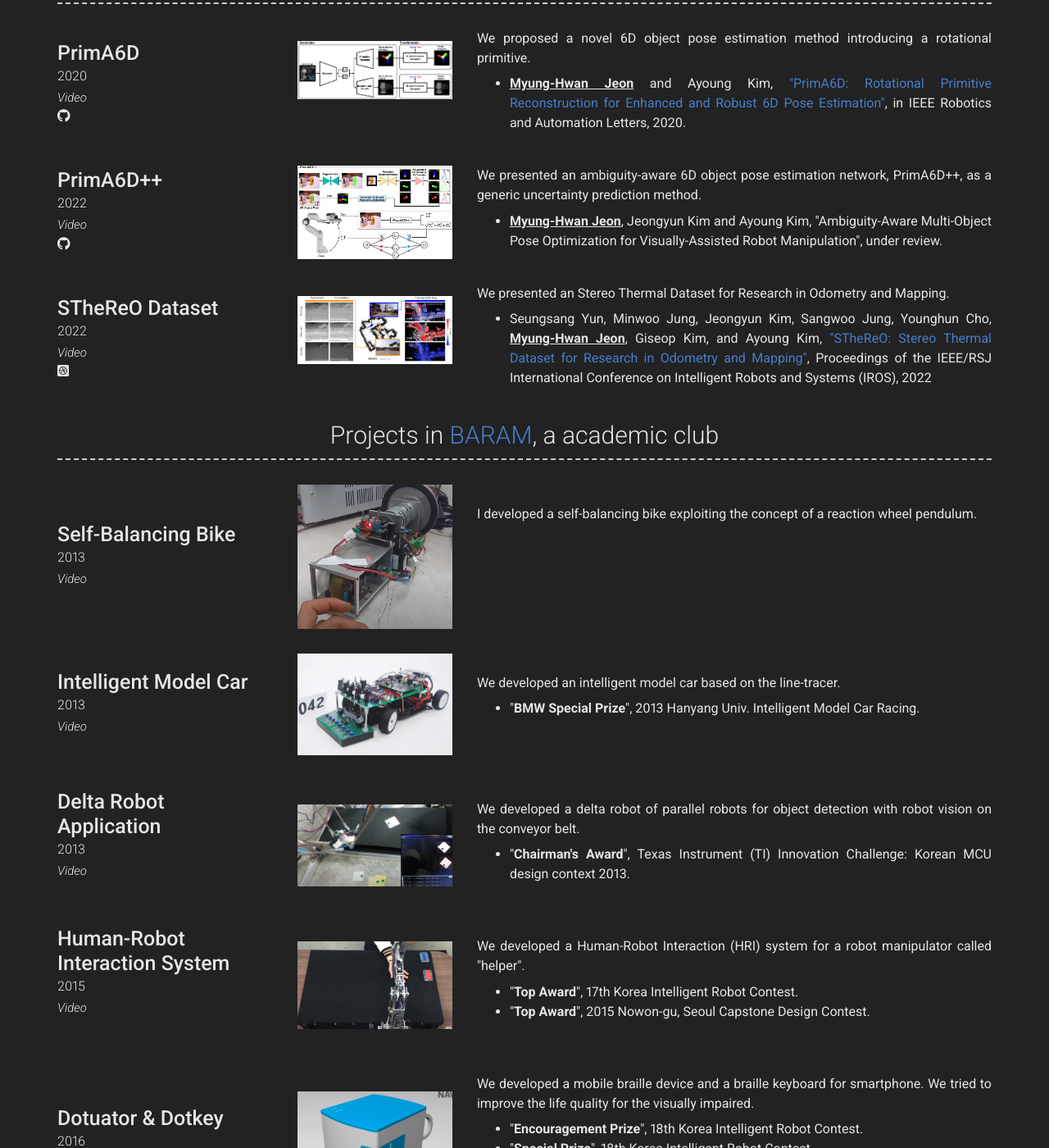
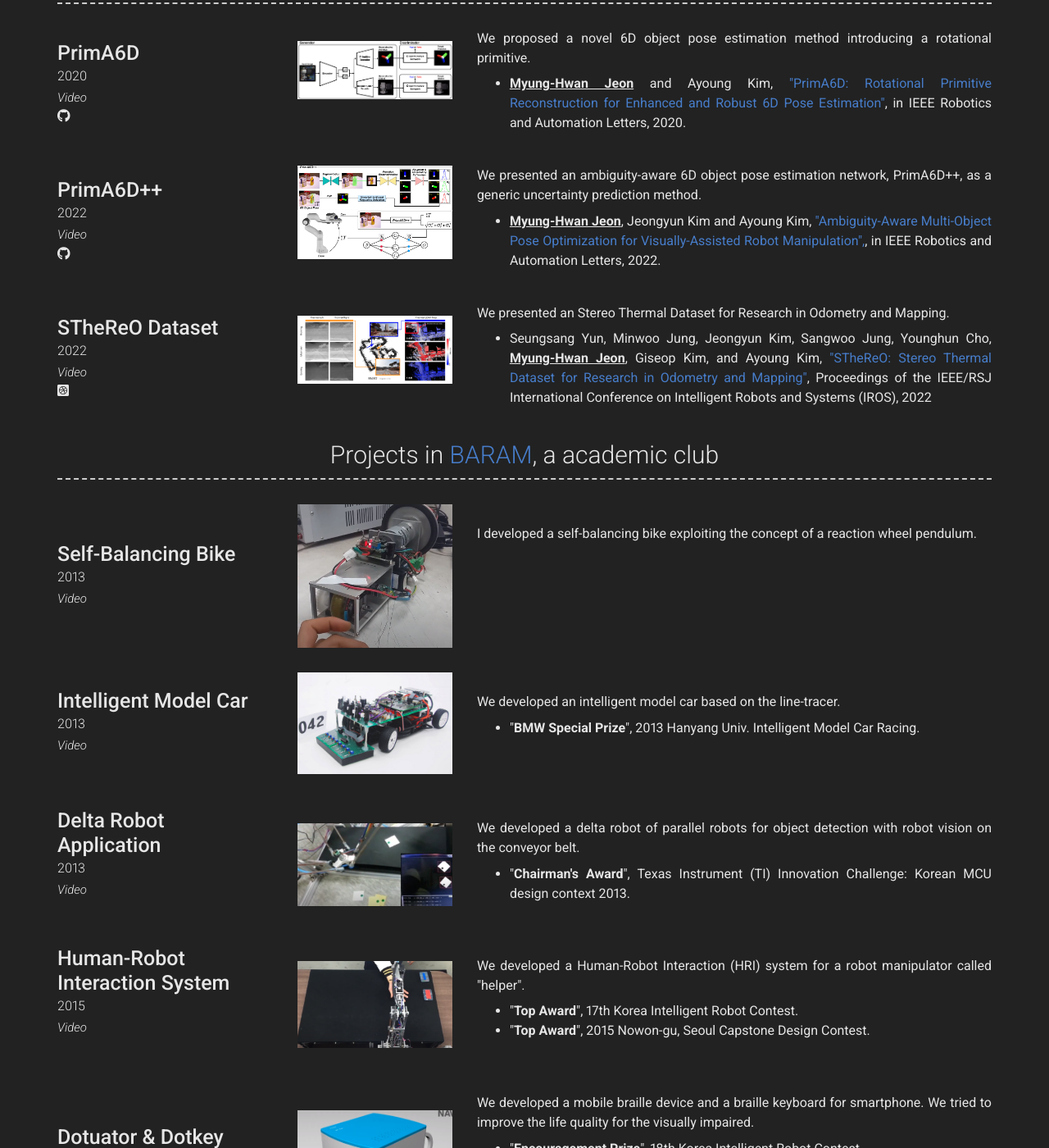
Before and after one commit to MyungHwanJeon/MyungHwanJeon.github.io, a Jekyll site: the page built from index.md, in a window 1280 px wide and 1400 px high, scrolled down 1628 px. Shown: the whole window at 82% size. Built offline with Jekyll 4.4.1, drawn with Linux system fonts in a browser that asks for light colours; nearby versions of some CDN libraries; some of the changed text lies outside the part shown.

Commit message:
Update _config.yml

```diff
--- a/_config.yml
+++ b/_config.yml
@@ -127,7 +127,7 @@
             <div class="col-sm-8 col-md-9 col-print-12">
               <p> We proposed a novel 6D object pose estimation method introducing a rotational primitive.</p>
               <ul>
-                <li><U><b>Myung-Hwan Jeon</b></U> and Ayoung Kim, <a href="https://ieeexplore.ieee.org/stamp/stamp.jsp?arnumber=9123683">"PrimA6D: Rotational Primitive Reconstruction for Enhanced and Robust 6D Pose Estimation"</a>, in IEEE Robotics and Automation Letters, 2020. </li>
+                <li><U><b>Myung-Hwan Jeon</b></U> and Ayoung Kim, <a href="https://arxiv.org/abs/2006.07789">"PrimA6D: Rotational Primitive Reconstruction for Enhanced and Robust 6D Pose Estimation"</a>, in IEEE Robotics and Automation Letters, 2020. </li>
               </ul>
             </div>
           </div>
@@ -150,7 +150,7 @@
             <div class="col-sm-8 col-md-9 col-print-12">
               <p> We presented an ambiguity-aware 6D object pose estimation network, PrimA6D++, as a generic uncertainty prediction method.</p>
               <ul>
-                <li><U><b>Myung-Hwan Jeon</b></U>, Jeongyun Kim and Ayoung Kim, "Ambiguity-Aware Multi-Object Pose Optimization for Visually-Assisted Robot Manipulation", under review. </li>
+                <li><U><b>Myung-Hwan Jeon</b></U>, Jeongyun Kim and Ayoung Kim, <a href="https://rpm.snu.ac.kr/publications/mjeon-2022-ral.pdf">"Ambiguity-Aware Multi-Object Pose Optimization for Visually-Assisted Robot Manipulation",</a>, in IEEE Robotics and Automation Letters, 2022. </li>
               </ul>
             </div>
           </div>
@@ -292,6 +292,8 @@
     layout: text
     content: |
 
+      - **<U>Myung-Hwan Jeon</U>**, Jeongyun Kim, Jee-Hwan Ryu, and Ayoung Kim, "[Ambiguity-Aware Multi-Object Pose Optimization for Visually-Assisted Robot Manipulation](https://rpm.snu.ac.kr/publications/mjeon-2022-ral.pdf)", in IEEE Robotics and Automation Letters, 2022.
+
       - Eon-ho Lee, Byungjae Park,  **<U>Myung-Hwan Jeon</U>**, Hyesu Jang, Ayoung Kim and Sejin Lee, "[Data augmentation using image translation for underwater sonar image segmentation](https://journals.plos.org/plosone/article?id=10.1371/journal.pone.0272602)", in PLoS ONE 17(8): e0272602. https://doi.org/10.1371/journal.pone.0272602
 
       - Seungsang Yun, Minwoo Jung, Jeongyun Kim, Sangwoo Jung, Younghun Cho, **<U>Myung-Hwan Jeon</U>**, Giseop Kim, and Ayoung Kim, "[STheReO: Stereo Thermal Dataset for Research in Odometry and Mapping](https://rpm.snu.ac.kr/publications/ssyun-2022-iros.pdf)", Proceedings of the IEEE/RSJ International Conference on Intelligent Robots and Systems (IROS), 2022
```
